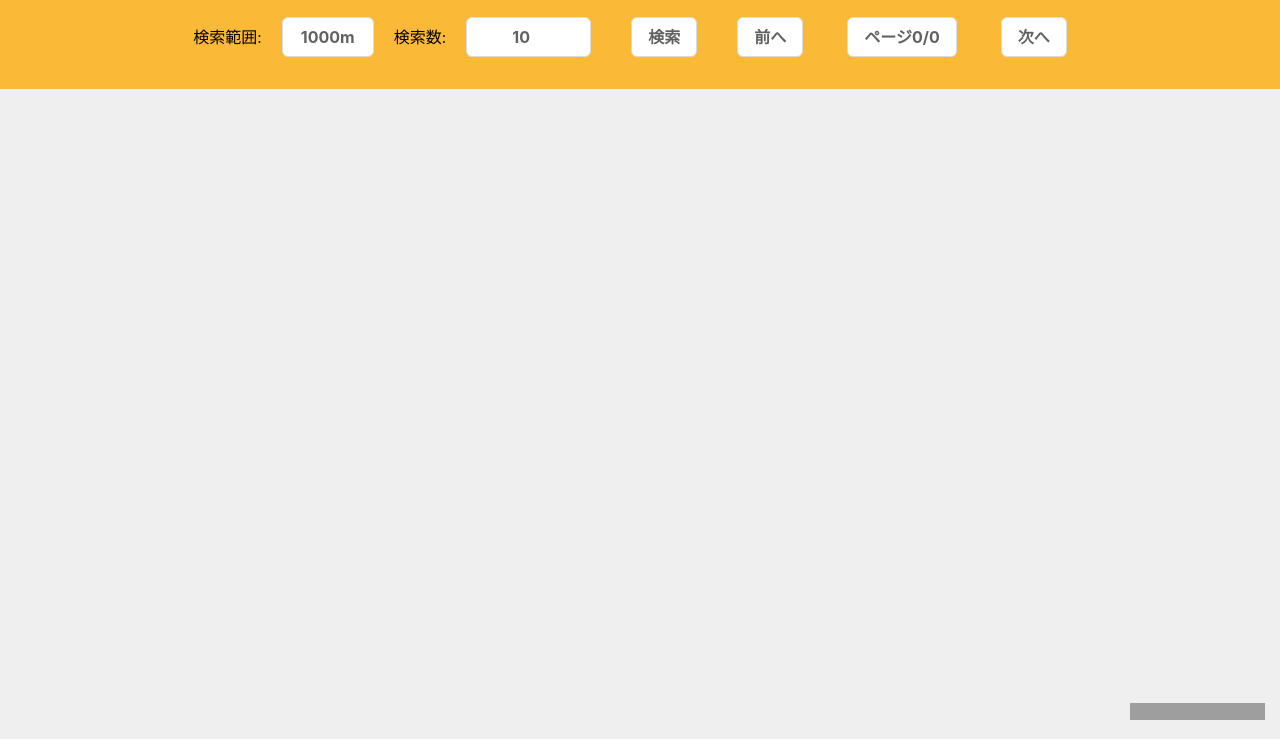
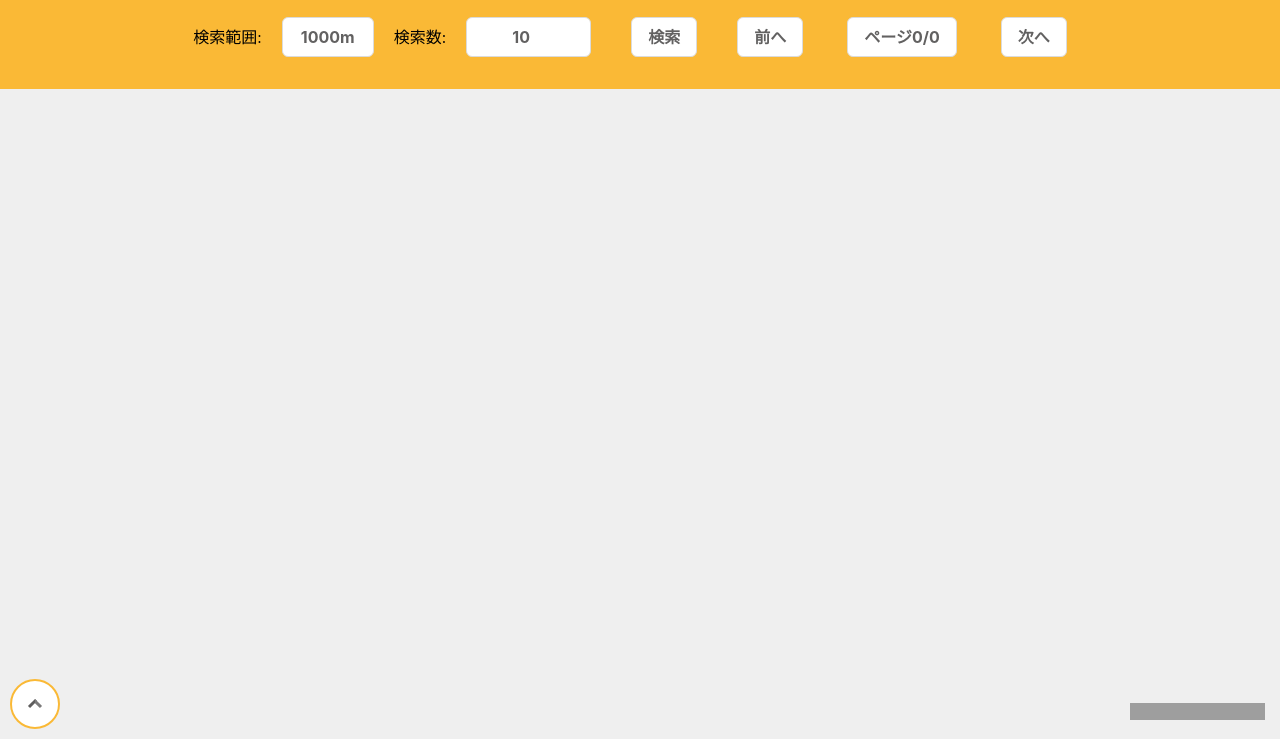
Before and after one commit to KugaiKento/food-seachapp, a website: page index.html in a window 1280 px wide. Shown: the part 61-800 px from the top of the page. Drawn offline with Linux system fonts and the light colour scheme; grey boxes are pictures that could not be loaded.

Commit message:
pegetop-button

```diff
--- a/index.html
+++ b/index.html
@@ -31,7 +31,7 @@
     </div>
     <div id="result-container"></div>
 
-
+    <a class="pagetop" href="#"><div class="pagetop__arrow"></div></a>
     <a href="http://webservice.recruit.co.jp/" class="logo"><img src="http://webservice.recruit.co.jp/banner/hotpepper-s.gif" alt="ホットペッパー Webサービス" width="135" height="17" border="0" title="ホットペッパー Webサービス"></a>
     <script src="script.js"></script>
 </body>
--- a/server.js
+++ b/server.js
@@ -16,7 +16,7 @@ app.post("/", async (req, res) => {
     const { latitude, longitude, range, count } = req.body;
     console.log("受け取った位置情報 - 緯度:", latitude, "経度:", longitude);
 
-    const apiKey = "apiキーを入れてください";
+    const apiKey = process.env.API_KEY;
 
     // グルメサーチAPIからjsonを取得
     const apiUrl = `https://webservice.recruit.co.jp/hotpepper/gourmet/v1/?key=${apiKey}&lat=${latitude}&lng=${longitude}&range=${range}&count=${count}&format=json`;
--- a/src/style.css
+++ b/src/style.css
@@ -5,11 +5,12 @@
     box-sizing: border-box;
 }
 
-body{
-    background-color: #efefef;
+html{
+    scroll-behavior: smooth;
 }
 /* スクロールバースタイル */
 body {
+    background-color: #efefef;
     --sb-track-color: #ffffff;
     --sb-thumb-color: #aaaaa9;
     --sb-size: 7px;
@@ -266,3 +267,27 @@ ul{
         font-size: 10px;
     }
 }
+
+/* ページの先頭に戻る */
+.pagetop {
+    height: 50px;
+    width: 50px;
+    position: fixed;
+    left: 10px;
+    bottom: 10px;
+    background: #fff;
+    border: solid 2px #fab936;
+    border-radius: 50%;
+    display: flex;
+    justify-content: center;
+    align-items: center;
+    z-index: 2;
+}
+
+.pagetop__arrow {
+    height: 10px;
+    width: 10px;
+    border-top: 3px solid #5e5d5d;
+    border-right: 3px solid #7b7a7a;
+    transform: translateY(20%) rotate(-45deg);
+}
```
